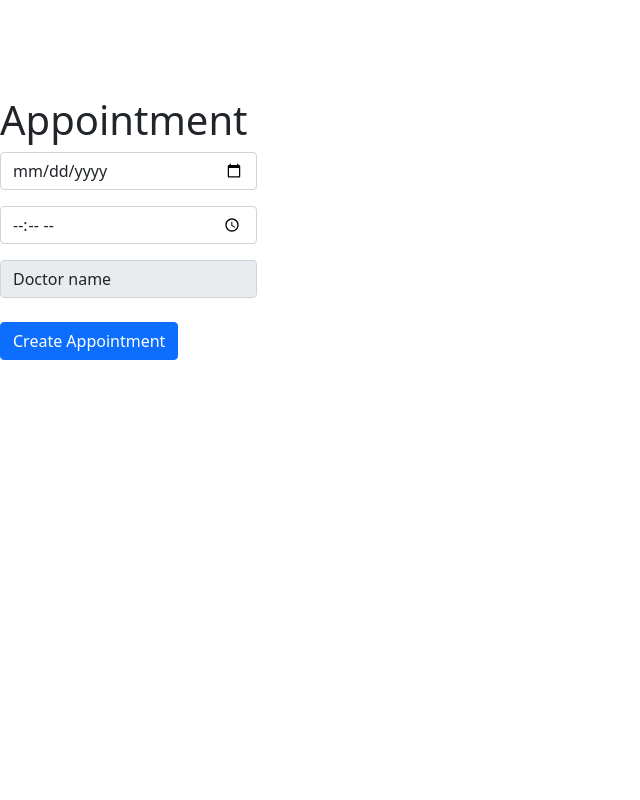
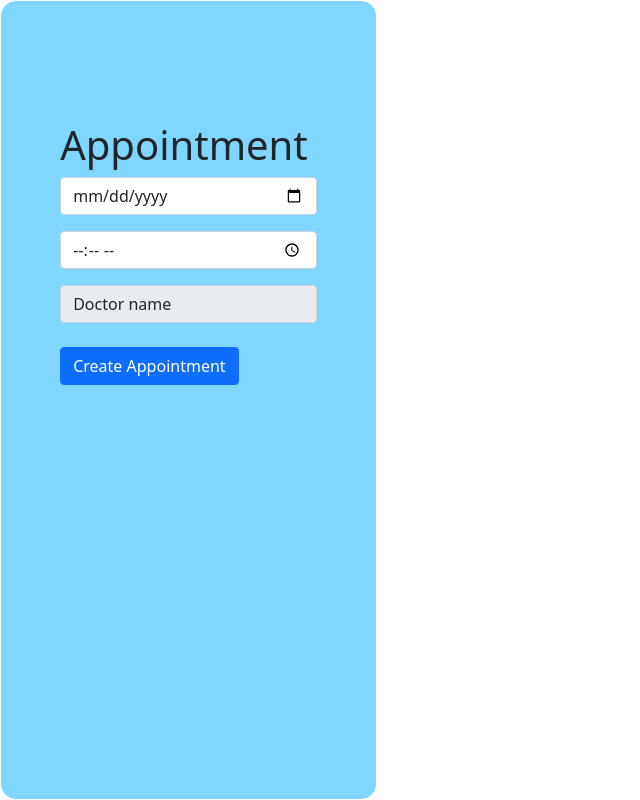
Before and after one commit to ahmetbozaci/recovon-frontend, a React (Create React App) app: page /appointment in a window 1280 px wide. Shown: the whole page, without its empty margins (0-640 px from the left). Built offline with nearby package versions, Linux system fonts and the light colour scheme; no server answers.

Commit message:
Update appointment style

```diff
--- a/src/components/Appointment.js
+++ b/src/components/Appointment.js
@@ -4,6 +4,7 @@ import { useState } from 'react';
 import { useDispatch } from 'react-redux';
 import { Form, Button } from 'react-bootstrap';
 import createAppointment from '../Redux/Appointment/API';
+import './style/appointment.css';
 
 const Appointment = () => {
   const dispatch = useDispatch();
--- a/src/components/SignupForm.js
+++ b/src/components/SignupForm.js
@@ -3,7 +3,7 @@ import { useDispatch, useSelector } from 'react-redux';
 import { Form, Button } from 'react-bootstrap';
 import { Link, useNavigate } from 'react-router-dom';
 import createUser from '../Redux/Signup/API';
-import './style/signup/style.css';
+import './style/signup.css';
 
 const Signup = () => {
   const status = useSelector((state) => state.signupReducer.status);
--- /dev/null
+++ b/src/components/style/appointment.css
@@ -0,0 +1,6 @@
+form {
+  border: 1px solid white;
+  border-radius: 1rem;
+  padding: 1.5rem 3.7rem;
+  background-color: rgb(127, 214, 255);
+}
```
Also changed, not shown: src/components/style/signup.css (renamed from src/components/style/signup/style.css).
